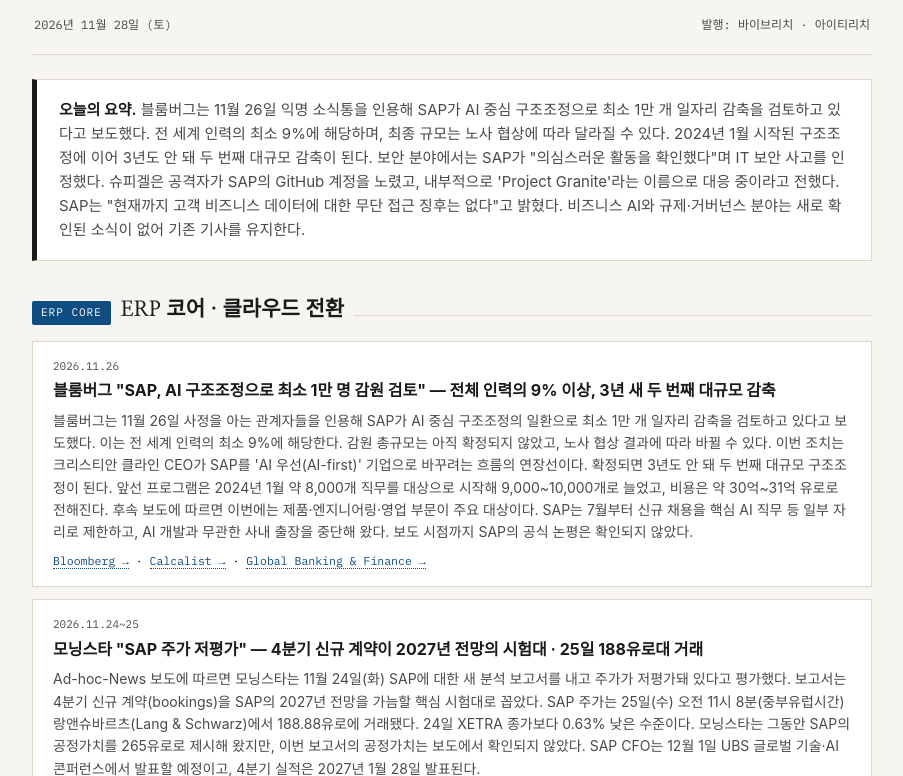
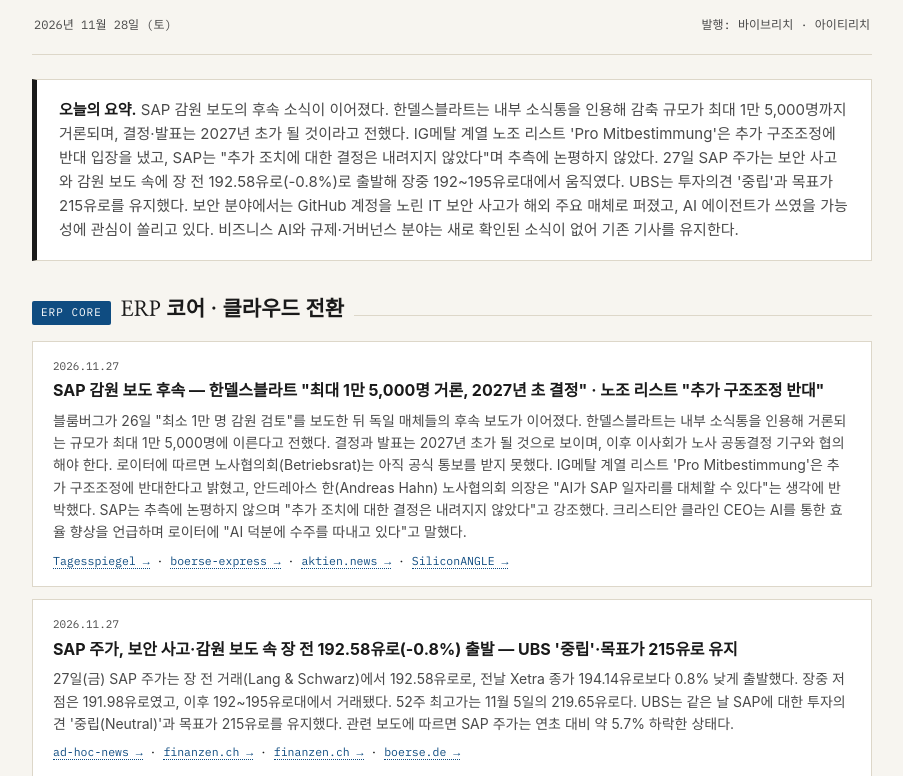
Before and after one commit to ititrich/kakaotest, a plain HTML site: page index.html in a window 1280 px wide. Shown: the part 176-952 px from the top of the page, without its empty margins (188-1091 px from the left). Drawn offline with Linux system fonts and the light colour scheme; a web font is replaced by a local one.

Commit message:
Daily SAP ERP report update - 2026-11-28
Co-Authored-By: Claude Opus 5.5 <noreply@anthropic.com>
Claude-Session: https://claude.ai/code/session_01PnzrCVwTCX82m3aLexxjWc

```diff
--- a/index.html
+++ b/index.html
@@ -168,14 +168,14 @@
   </header>
 
   <div class="meta-bar">
-    <span id="report-date">2026년 11월 27일 (금)</span>
+    <span id="report-date">2026년 11월 28일 (토)</span>
     <span>발행: 바이브리치 · 아이티리치</span>
   </div>
 
   <div class="lede">
-    <strong>오늘의 요약.</strong> 블룸버그는 11월 26일 익명 소식통을 인용해 SAP가 AI 중심 구조조정으로 최소 1만 개 일자리 감축을 검토하고 있다고 보도했다. 전 세계 인력의 최소 9%에 해당하며, 최종 규모는 노사 협상에 따라 달라질 수 있다. 2024년 1월 시작된 구조조정에 이어 3년도 안 돼 두 번째 대규모 감축이 된다.
-    보안 분야에서는 SAP가 "의심스러운 활동을 확인했다"며 IT 보안 사고를 인정했다. 슈피겔은 공격자가 SAP의 GitHub 계정을 노렸고, 내부적으로 'Project Granite'라는 이름으로 대응 중이라고 전했다. SAP는 "현재까지 고객 비즈니스 데이터에 대한 무단 접근 징후는 없다"고 밝혔다.
-    비즈니스 AI와 규제·거버넌스 분야는 새로 확인된 소식이 없어 기존 기사를 유지한다.
+    <strong>오늘의 요약.</strong> SAP 감원 보도의 후속 소식이 이어졌다. 한델스블라트는 내부 소식통을 인용해 감축 규모가 최대 1만 5,000명까지 거론되며, 결정·발표는 2027년 초가 될 것이라고 전했다. IG메탈 계열 노조 리스트 'Pro Mitbestimmung'은 추가 구조조정에 반대 입장을 냈고, SAP는 "추가 조치에 대한 결정은 내려지지 않았다"며 추측에 논평하지 않았다.
+    27일 SAP 주가는 보안 사고와 감원 보도 속에 장 전 192.58유로(-0.8%)로 출발해 장중 192~195유로대에서 움직였다. UBS는 투자의견 '중립'과 목표가 215유로를 유지했다.
+    보안 분야에서는 GitHub 계정을 노린 IT 보안 사고가 해외 주요 매체로 퍼졌고, AI 에이전트가 쓰였을 가능성에 관심이 쏠리고 있다. 비즈니스 AI와 규제·거버넌스 분야는 새로 확인된 소식이 없어 기존 기사를 유지한다.
   </div>
 
   <!-- ERP 코어 / 클라우드 전환 -->
@@ -185,6 +185,23 @@
       <h2>ERP 코어 · 클라우드 전환</h2>
       <span class="rule"></span>
     </div>
+
+    <article class="story">
+      <div class="story-date">2026.11.27</div>
+      <h3>SAP 감원 보도 후속 — 한델스블라트 "최대 1만 5,000명 거론, 2027년 초 결정" · 노조 리스트 "추가 구조조정 반대"</h3>
+      <p>블룸버그가 26일 "최소 1만 명 감원 검토"를 보도한 뒤 독일 매체들의 후속 보도가 이어졌다. 한델스블라트는 내부 소식통을 인용해 거론되는 규모가 최대 1만 5,000명에 이른다고 전했다. 결정과 발표는 2027년 초가 될 것으로 보이며, 이후 이사회가 노사 공동결정 기구와 협의해야 한다.
+      로이터에 따르면 노사협의회(Betriebsrat)는 아직 공식 통보를 받지 못했다. IG메탈 계열 리스트 'Pro Mitbestimmung'은 추가 구조조정에 반대한다고 밝혔고, 안드레아스 한(Andreas Hahn) 노사협의회 의장은 "AI가 SAP 일자리를 대체할 수 있다"는 생각에 반박했다.
+      SAP는 추측에 논평하지 않으며 "추가 조치에 대한 결정은 내려지지 않았다"고 강조했다. 크리스티안 클라인 CEO는 AI를 통한 효율 향상을 언급하며 로이터에 "AI 덕분에 수주를 따내고 있다"고 말했다.</p>
+      <div class="source-link"><a href="https://www.tagesspiegel.de/wirtschaft/bis-zu-10000-jobs-konnten-wegfallen-sap-steht-offenbar-vor-grosserem-stellenabbau-16333651.html" target="_blank">Tagesspiegel →</a> · <a href="https://www.boerse-express.com/news/articles/sap-aktie-betriebsratsliste-stemmt-sich-gegen-umbau-967399" target="_blank">boerse-express →</a> · <a href="https://www.aktien.news/sap-erwagt-offenbar-stellenabbau-von-bis-zu-15000-jobs" target="_blank">aktien.news →</a> · <a href="https://siliconangle.com/2026/11/26/sap-reportedly-plans-to-lay-off-10000-employees-amid-ai-push" target="_blank">SiliconANGLE →</a></div>
+    </article>
+
+    <article class="story">
+      <div class="story-date">2026.11.27</div>
+      <h3>SAP 주가, 보안 사고·감원 보도 속 장 전 192.58유로(-0.8%) 출발 — UBS '중립'·목표가 215유로 유지</h3>
+      <p>27일(금) SAP 주가는 장 전 거래(Lang &amp; Schwarz)에서 192.58유로로, 전날 Xetra 종가 194.14유로보다 0.8% 낮게 출발했다. 장중 저점은 191.98유로였고, 이후 192~195유로대에서 거래됐다. 52주 최고가는 11월 5일의 219.65유로다.
+      UBS는 같은 날 SAP에 대한 투자의견 '중립(Neutral)'과 목표가 215유로를 유지했다. 관련 보도에 따르면 SAP 주가는 연초 대비 약 5.7% 하락한 상태다.</p>
+      <div class="source-link"><a href="https://www.ad-hoc-news.de/boerse/news/vorboerse/sap-aktie-sicherheitsvorfall-192-58-euro-und-0-80-prozent-tiefer/70561134" target="_blank">ad-hoc-news →</a> · <a href="https://www.finanzen.ch/analyse/sap-se-neutral-1123496" target="_blank">finanzen.ch →</a> · <a href="https://www.finanzen.ch/nachrichten/aktien/ubs-ag-verleiht-sap-se-aktie-neutral-in-juengster-analyse-1036805020" target="_blank">finanzen.ch →</a> · <a href="https://www.boerse.de/aktien/SAP-Aktie/DE0007164600" target="_blank">boerse.de →</a></div>
+    </article>
 
     <article class="story">
       <div class="story-date">2026.11.26</div>
@@ -475,6 +492,14 @@
       <h2>보안 패치 · 취약점</h2>
       <span class="rule"></span>
     </div>
+
+    <article class="story">
+      <div class="story-date">2026.11.27</div>
+      <h3>SAP 보안 사고, 해외 주요 매체로 확산 — "AI 에이전트 사용 의심" · SAP "고객 데이터 유출 징후 없어"</h3>
+      <p>SAP의 IT 보안 사고 소식이 27일 한국·미국 등 해외 매체로 퍼졌다. 슈피겔 보도를 인용한 기사들은 공격에 AI 에이전트가 쓰였을 가능성이 의심되며, 공격자가 직원 인증 코드를 훔쳐 GitHub에 있는 SAP 소스코드를 변경했다고 전했다.
+      SAP는 의심스러운 활동을 확인했으며, 현재까지 고객 비즈니스 데이터에 대한 무단 접근 증거는 없다는 입장이다. 공격 주체와 피해 범위는 아직 공식 확인되지 않았다. 독일 증시에서는 27일 장 전 SAP 주가가 '보안 사고' 헤드라인과 함께 0.8% 내렸다.</p>
+      <div class="source-link"><a href="https://news.sbs.co.kr/english/article.do?news_id=N1008867320" target="_blank">SBS News →</a> · <a href="https://www.aol.com/articles/key-software-company-sap-hit-092300000.html" target="_blank">AOL →</a> · <a href="https://www.ad-hoc-news.de/boerse/news/vorboerse/sap-aktie-sicherheitsvorfall-192-58-euro-und-0-80-prozent-tiefer/70561134" target="_blank">ad-hoc-news →</a></div>
+    </article>
 
     <article class="story">
       <div class="story-date">2026.11 하순</div>
```
